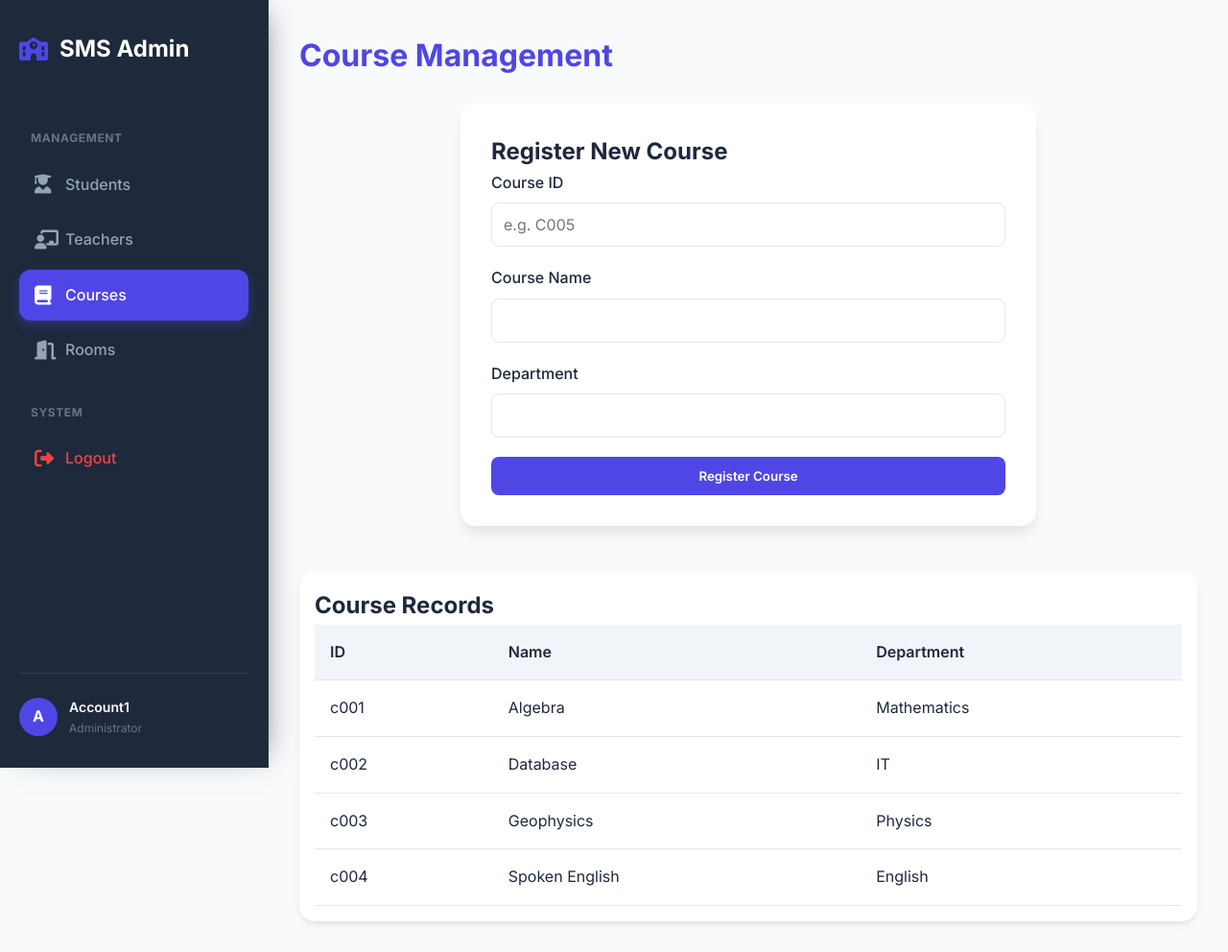
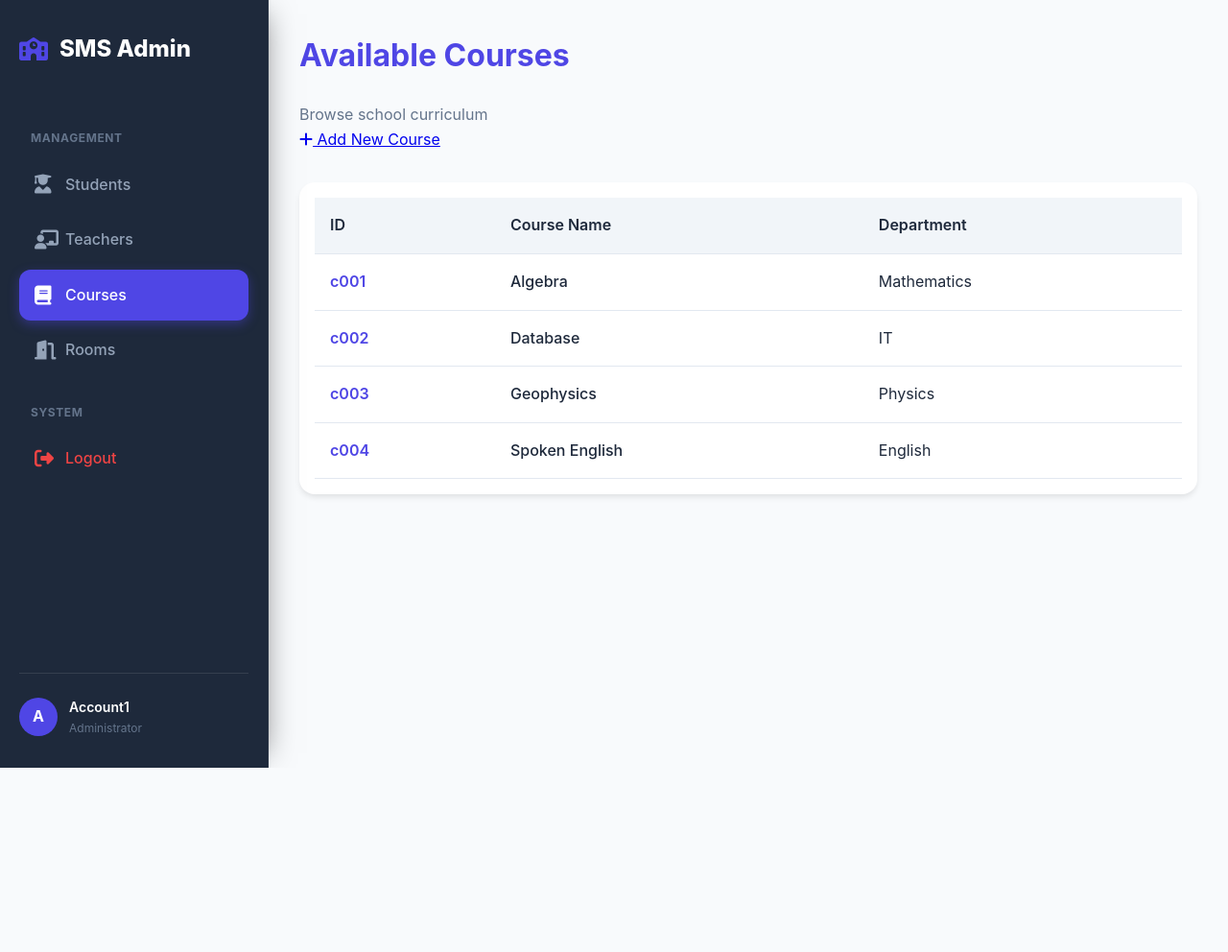
Before and after one commit to jabez-abija2399/School-Management-System, a PHP site: page /Course/course.php in a window 1280 px wide. Shown: the whole page at 96% size. After the commit the page ends 800 px from the top, so only its background shows below. Run offline with PHP 8.4, Linux system fonts and the light colour scheme; a user stored in the database is signed in; data comes from the database, SQL or seed files in the repository.

Commit message:
refactor: Move registration forms to dedicated pages and introduce new UI components for improved structure.

```diff
--- a/Course/course.php
+++ b/Course/course.php
@@ -1,18 +1,6 @@
 <?php
 session_start();
 require_once '../config/db.php';
-
-// Handle Registration
-if ($_SERVER['REQUEST_METHOD'] === 'POST' && isset($_POST['register'])) {
-    $id = $_POST['co_id'];
-    $name = $_POST['co_name'];
-    $dept = $_POST['department'];
-
-    $stmt = $pdo->prepare("INSERT INTO Course_table (Co_ID, Co_name, department) VALUES (?, ?, ?)");
-    $stmt->execute([$id, $name, $dept]);
-    header("Location: course.php?msg=Course registered successfully");
-    exit;
-}
 
 $stmt = $pdo->query("SELECT * FROM Course_table");
 $courses = $stmt->fetchAll();
@@ -22,53 +10,37 @@ $courses = $stmt->fetchAll();
 <head>
     <meta charset="UTF-8">
     <meta name="viewport" content="width=device-width, initial-scale=1.0">
-    <title>Course Management - SMS</title>
+    <title>Courses - SMS</title>
     <link rel="stylesheet" href="../CSS/style.css">
-    <link rel="stylesheet" href="https://fonts.googleapis.com/css2?family=Inter:wght@400;500;600;700&display=swap">
 </head>
 <body>
     <?php include '../components/nav.php'; ?>
     <main>
         <div class="container">
-            <h1>Course Management</h1>
-            <?php if (isset($_GET['msg'])): ?>
-                <div style="background: var(--success); color: white; padding: 1rem; border-radius: 0.5rem; margin-bottom: 2rem;">
-                    <?php echo htmlspecialchars($_GET['msg']); ?>
+            <div class="page-header">
+                <div>
+                    <h1>Available Courses</h1>
+                    <p style="color: #64748b;">Browse school curriculum</p>
                 </div>
-            <?php endif; ?>
-            <div class="form-card" style="margin-bottom: 3rem;">
-                <h2>Register New Course</h2>
-                <form method="POST">
-                    <div class="form-group">
-                        <label>Course ID</label>
-                        <input type="text" name="co_id" required placeholder="e.g. C005">
-                    </div>
-                    <div class="form-group">
-                        <label>Course Name</label>
-                        <input type="text" name="co_name" required>
-                    </div>
-                    <div class="form-group">
-                        <label>Department</label>
-                        <input type="text" name="department" required>
-                    </div>
-                    <button type="submit" name="register">Register Course</button>
-                </form>
+                <a href="register_course.php" class="btn-primary">
+                    <i class="fas fa-plus"></i> Add New Course
+                </a>
             </div>
+
             <div class="table-container">
-                <h2>Course Records</h2>
                 <table>
                     <thead>
                         <tr>
                             <th>ID</th>
-                            <th>Name</th>
+                            <th>Course Name</th>
                             <th>Department</th>
                         </tr>
                     </thead>
                     <tbody>
                         <?php foreach ($courses as $c): ?>
                             <tr>
-                                <td><?php echo htmlspecialchars($c['Co_ID']); ?></td>
-                                <td><?php echo htmlspecialchars($c['Co_name']); ?></td>
+                                <td style="font-weight: 600; color: var(--primary-color);"><?php echo htmlspecialchars($c['Co_ID']); ?></td>
+                                <td style="font-weight: 500;"><?php echo htmlspecialchars($c['Co_name']); ?></td>
                                 <td><?php echo htmlspecialchars($c['department']); ?></td>
                             </tr>
                         <?php endforeach; ?>
```
